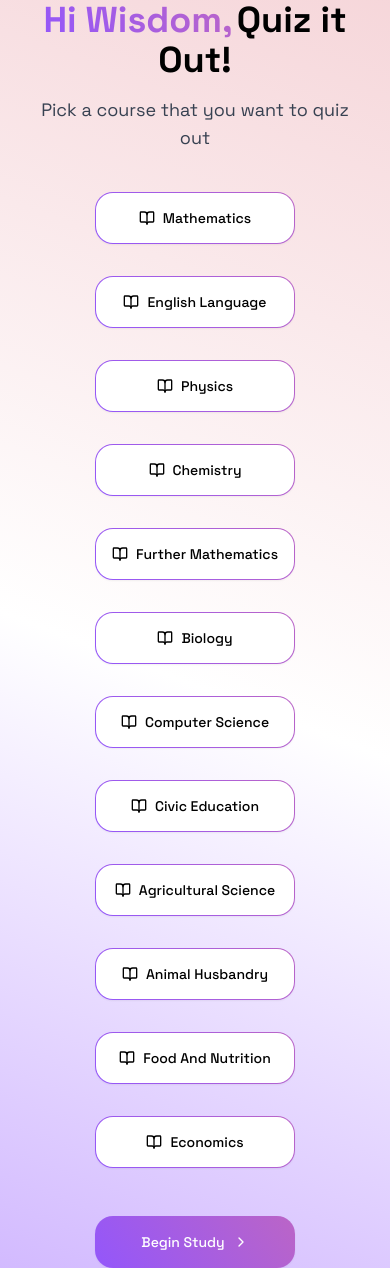
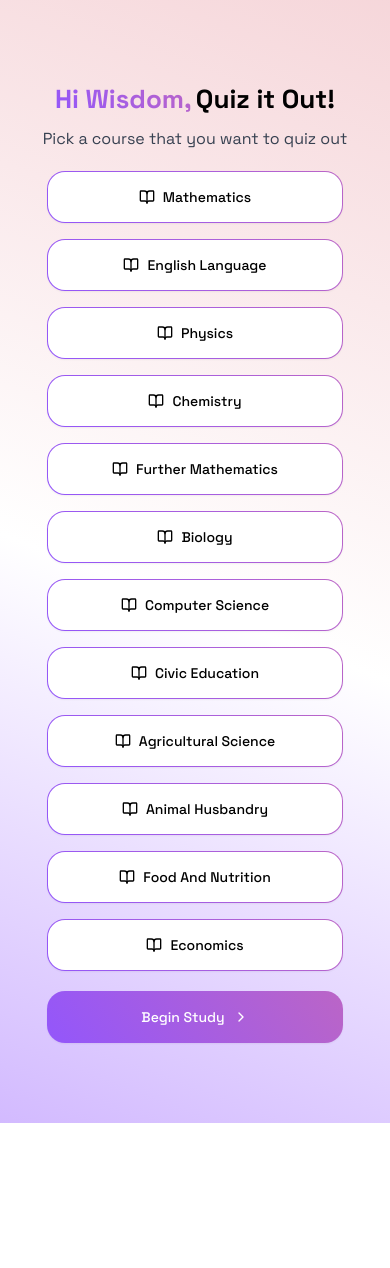
Before and after one commit to Ezekiel-Faith/Smart-School, a React (Vite) app in the folder student-dashboard-frontend/: page / in a window 390 px wide. After the commit the page ends 1123 px from the top, so only its background shows below. Built offline with nearby package versions, Linux system fonts and the light colour scheme.

Commit message:
quiz subject selection and loading modal screen

```diff
--- a/student-dashboard-frontend/src/components/util/LoadingModal.jsx
+++ b/student-dashboard-frontend/src/components/util/LoadingModal.jsx
@@ -37,11 +37,11 @@ export default function LoadingModal({ open, onClose }) {
 
   return (
     <div
-      className='fixed inset-0 bg-[#4e4b4b]/50 bg-opacity-70 flex items-center justify-center z-50'
+      className='loading-modal-container'
       onClick={onClose} // backdrop click
     >
       <div
-        className='w-[30%] h-[30px] text-center'
+        className='w-[80%] lg:w-[30%] h-[30px] text-center'
         onClick={(e) => e.stopPropagation()} // prevent closing when clicking inside
       >
         <Progress
--- a/student-dashboard-frontend/src/index.css
+++ b/student-dashboard-frontend/src/index.css
@@ -147,21 +147,21 @@
 @layer utilities {
   /* quiz */
   .quiz-background {
-    @apply min-h-screen flex items-center justify-center;
+    @apply py-20 md:py-0 md:min-h-screen flex items-center justify-center;
     background: var(--color-quiz-bg-gradient);
   }
 
   .quiz-container {
-    @apply max-w-[80%];
+    @apply w-[95%] md:max-w-[80%];
   }
 
   /* quiz heading */
   .quiz-heading-container {
-    @apply text-center mb-10;
+    @apply text-center mb-5 md:mb-7 lg:mb-10;
   }
 
   .quiz-heading-title {
-    @apply mb-4;
+    @apply mb-2 md:mb-4;
   }
 
   .quiz-purple-blend-text {
@@ -177,20 +177,20 @@
   }
 
   .quiz-heading-text {
-    @apply text-4xl font-bold;
+    @apply text-[26px] md:text-4xl font-bold;
   }
 
   .quiz-heading-paragraph {
-    @apply text-lg text-[var(--color-gray-700)];
+    @apply text-base md:text-lg text-[var(--color-gray-700)];
   }
 
   /* quiz subjects */
   .quiz-subject-btn-container {
-    @apply flex justify-center items-center flex-wrap gap-x-4 gap-y-8;
+    @apply flex justify-center items-center flex-wrap gap-x-4 gap-y-4 md:gap-y-6 lg:gap-y-8;
   }
 
   .quiz-subject-btn {
-    @apply relative inline-flex items-center justify-center min-w-50 min-h-13 bg-transparent text-black rounded-[18px] border border-transparent overflow-hidden;
+    @apply relative inline-flex items-center justify-center min-w-[80%] md:min-w-50 min-h-13 bg-transparent text-black rounded-[18px] border border-transparent overflow-hidden;
     background: linear-gradient(white, white) padding-box,
       linear-gradient(
           233deg,
@@ -245,11 +245,11 @@
 
   /* quiz begin study */
   .quiz-begin-study-btn-container {
-    @apply flex justify-center mt-12;
+    @apply flex justify-center mt-5 md:mt-7 lg:mt-10;
   }
 
   .quiz-begin-study-btn {
-    @apply relative inline-flex items-center justify-center min-w-50 min-h-13 bg-transparent text-black rounded-[18px] overflow-hidden;
+    @apply relative inline-flex items-center justify-center min-w-[80%] md:min-w-50 min-h-13 bg-transparent text-black rounded-[18px] overflow-hidden;
     background: linear-gradient(233deg, #ed7884 -127.38%, #9055ff 108.2%);
     color: var(--color-white);
     transition: all 0.3s ease-in-out;
@@ -258,4 +258,9 @@
   .quiz-begin-study-btn:hover {
     opacity: 0.8;
   }
+
+  /* loading modal */
+  .loading-modal-container {
+    @apply fixed inset-0 bg-[#4e4b4b]/50 flex items-center justify-center z-50;
+  }
 }
```
Also changed, not shown: student-dashboard-frontend/src/pages/TakeQuiz.jsx (+0 -80 lines).
